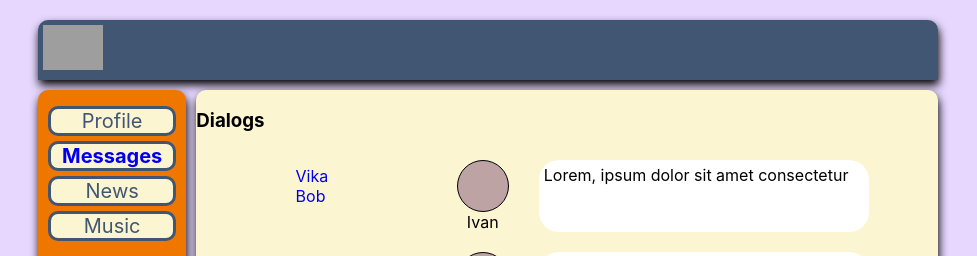
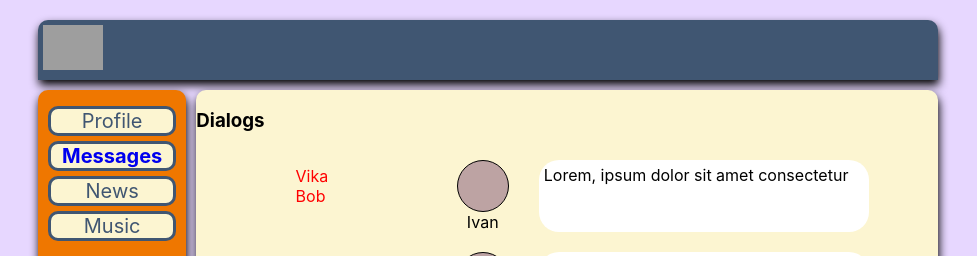
Before and after one commit to shketik-r/react_lesson, a React (Create React App) app: page /dialogs in a window 1280 px wide. Shown: the top 256 px of the page, without its empty margins (152-1129 px from the left). Built offline with nearby package versions, Linux system fonts and the light colour scheme; grey boxes are pictures that could not be loaded.

Commit message:
color red

```diff
--- a/src/components/Dialogs/Dialogs.jsx
+++ b/src/components/Dialogs/Dialogs.jsx
@@ -5,7 +5,9 @@ import User from './Users/Users';
 
 
 function Dialogs(props) {
+
         let userElement = props.usersData.map(user => <User name={user.name} id={user.id} />)
+
     return (
         <div>
             <h3 className={classes.title}>Dialogs</h3>
--- a/src/components/Dialogs/Users/User.module.css
+++ b/src/components/Dialogs/Users/User.module.css
@@ -1,3 +1,3 @@
-.user_name{
-
+.user_name a {
+    color: red;
 }
```
Also changed, not shown: 1 other file (tests, documents, lock files or other folders).
